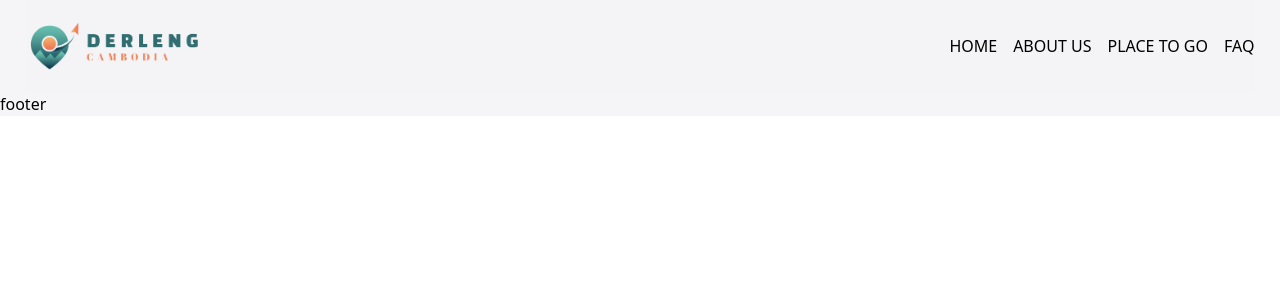
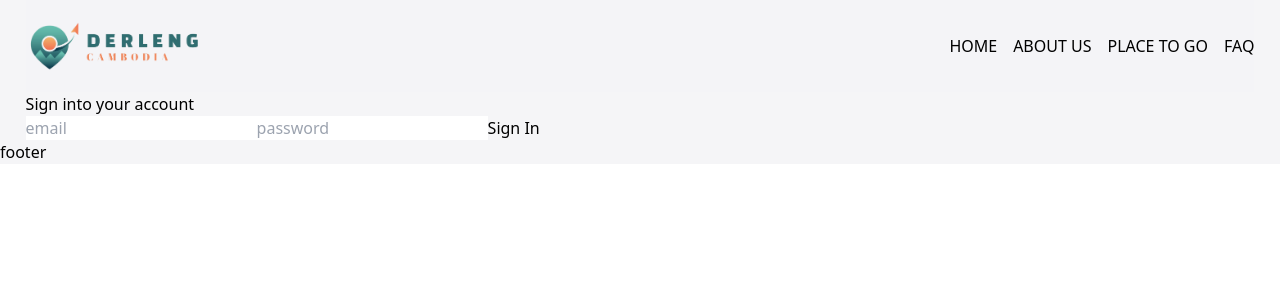
Before and after one commit to rithysokha/derleng, a React (Create React App) app: page /signIn in a window 1280 px wide. Shown: the top 300 px of the page. Built offline with nearby package versions, Linux system fonts and the light colour scheme.

Commit message:
auth email

```diff
--- a/package.json
+++ b/package.json
@@ -8,6 +8,8 @@
     "@testing-library/user-event": "^13.5.0",
     "axios": "^1.5.1",
     "ci": "^2.3.0",
+    "firebase": "^10.4.0",
+    "firebaseui": "^6.1.0",
     "react": "^18.2.0",
     "react-dom": "^18.2.0",
     "react-router-dom": "^6.16.0",
--- /dev/null
+++ b/src/Firebase.js
@@ -0,0 +1,25 @@
+// Import the functions you need from the SDKs you need
+import { initializeApp } from "firebase/app";
+import { getAuth } from "firebase/auth";
+import { getAnalytics } from "firebase/analytics";
+// TODO: Add SDKs for Firebase products that you want to use
+// https://firebase.google.com/docs/web/setup#available-libraries
+
+// Your web app's Firebase configuration
+// For Firebase JS SDK v7.20.0 and later, measurementId is optional
+const firebaseConfig = {
+  apiKey: "AIzaSyDRP2XZKbKDSObcN6XNnCu07nIhUfapWXQ",
+  authDomain: "derleng-227d0.firebaseapp.com",
+  projectId: "derleng-227d0",
+  storageBucket: "derleng-227d0.appspot.com",
+  messagingSenderId: "606115261125",
+  appId: "1:606115261125:web:c233096b745e7bdb469eac",
+  measurementId: "G-SXHZ5WEM91"
+};
+
+// Initialize Firebase
+export const app = initializeApp(firebaseConfig);
+// Initialize Firebase Authentication and get a reference to the service
+export const auth = getAuth(app);
+// Initialize Firebase Analytics
+export const analytics = getAnalytics(app);
--- a/src/components/Menu/Menu.jsx
+++ b/src/components/Menu/Menu.jsx
@@ -12,6 +12,8 @@ import AboutUs from "../About Us/AboutUs";
 import PlaceToGo from "../Place to go/PlaceToGo";
 import Faq from "../Faq/Faq";
 import Logo from "../../logopage.png";
+import SignIn from "../auth/SignIn";
+import SignUp from "../auth/SignUp"
 
 export default function Menu() {
   return (
@@ -38,9 +40,10 @@ export default function Menu() {
         </div>
         <Routes>
           <Route path="/" element={<Home />} />
+          <Route path="/signUp" element={<SignUp />} />
+          <Route path="/signIn" element={<SignIn />} />
           <Route path="/aboutus" element={<AboutUs />} />
           <Route path="/placetogo" element={<PlaceToGo />} />
-
           <Route path="/faq" element={<Faq />} />
         </Routes>
       </div>
--- /dev/null
+++ b/src/components/auth/SignIn.jsx
@@ -0,0 +1,38 @@
+import { signInWithEmailAndPassword } from "firebase/auth";
+import React, { useState } from "react";
+import { auth } from "../../Firebase";
+
+  export default function SignIn() {
+
+    const [email, setEmail] = useState('')
+    const [password, setPassword] = useState('')
+
+    const signIn = (e) =>{
+          e.preventDefault();
+          signInWithEmailAndPassword(auth, email, password).then(
+            (userCredential) => {
+              // Signed in
+              const user = userCredential.user;
+              console.log(user)
+              // ...
+            })
+            .catch((error) => {
+              const errorCode = error.code;
+              const errorMessage = error.message;
+              console.log(errorCode, errorMessage)
+            }
+          )
+    }
+
+
+return(
+    <div>
+        <form onSubmit={signIn}>
+          <h1>Sign into your account</h1>
+            <input type="email" name="email" id="email" placeholder="email" value={email} onChange={(e) => setEmail(e.target.value)}/>
+            <input type="password" name="password" id="password" placeholder="password" value={password} onChange={(e) => setPassword(e.target.value)}/>
+            <button type="submit">Sign In</button>
+        </form>
+    </div>
+    );
+  }
--- /dev/null
+++ b/src/components/auth/SignUp.jsx
@@ -0,0 +1,38 @@
+import { createUserWithEmailAndPassword } from "firebase/auth";
+import React, { useState } from "react";
+import { auth } from "../../Firebase";
+
+  export default function SignUp() {
+
+    const [email, setEmail] = useState('')
+    const [password, setPassword] = useState('')
+
+    const signUp = (e) =>{
+          e.preventDefault();
+          createUserWithEmailAndPassword(auth, email, password).then(
+            (userCredential) => {
+              // create user
+              const user = userCredential.user;
+              console.log(user)
+              // ...
+            })
+            .catch((error) => {
+              const errorCode = error.code;
+              const errorMessage = error.message;
+              console.log(errorCode, errorMessage)
+            }
+          )
+    }
+
+
+return(
+    <div>
+        <form onSubmit={signUp}>
+          <h1>Crate Your account</h1>
+            <input type="email" name="email" id="email" placeholder="email" value={email} onChange={(e) => setEmail(e.target.value)}/>
+            <input type="password" name="password" id="password" placeholder="password" value={password} onChange={(e) => setPassword(e.target.value)}/>
+            <button type="submit">Sign Up</button>
+        </form>
+    </div>
+    );
+  }
```
Also changed, not shown: 1 other file (tests, documents, lock files or other folders).
